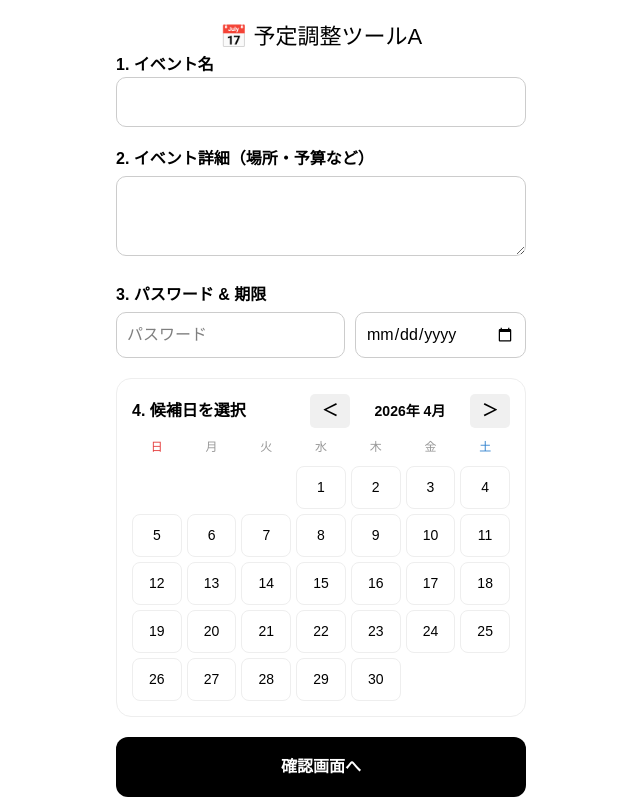
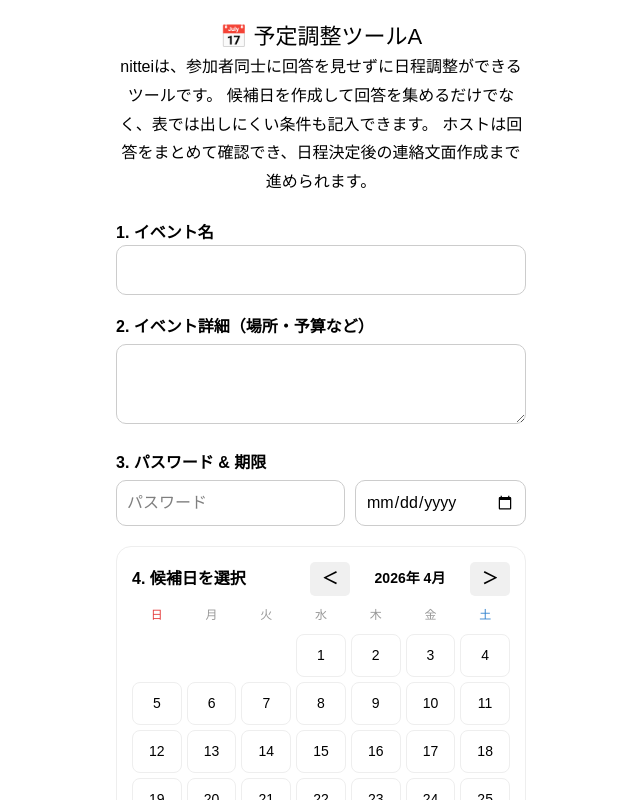
Before and after one commit to tiba28/nittei, a Next.js app: page / in a window 1280 px wide. Shown: the top 800 px of the page, without its empty margins (319-959 px from the left). Built offline with nearby package versions, Linux system fonts and the light colour scheme.

Commit message:
googleカレンダーに接続用のOAuthとホスト向けUIを追加

```diff
--- a/package.json
+++ b/package.json
@@ -10,7 +10,8 @@
   },
   "dependencies": {
     "@google/generative-ai": "^0.24.1",
-    "@supabase/supabase-js": "^2.98.0",
+    "@supabase/auth-helpers-nextjs": "^0.15.0",
+    "@supabase/supabase-js": "^2.103.0",
     "next": "16.1.6",
     "react": "19.2.3",
     "react-dom": "19.2.3",
--- /dev/null
+++ b/src/app/event/[id]/host/calendarsetbutton.tsx
@@ -0,0 +1,34 @@
+'use client'
+
+// auth-helpersの代わりに、基本のsupabase-jsを使う
+import { createClient } from '@supabase/supabase-js'
+
+export default function CalendarSetButton() {
+
+    const supabaseUrl = process.env.NEXT_PUBLIC_SUPABASE_URL!
+    const supabaseKey = process.env.NEXT_PUBLIC_SUPABASE_ANON_KEY!
+    const supabase = createClient(supabaseUrl, supabaseKey)
+
+    const handleConnect = async () => {
+        await supabase.auth.signInWithOAuth({
+            provider: 'google',
+            options: {
+                scopes: 'https://www.googleapis.com/auth/calendar.events',
+                queryParams: {
+                    access_type: 'offline',
+                    prompt: 'consent',
+                },
+                // ログイン後の戻り先                redirectTo: `${window.location.origin}/auth/callback`,
+            },
+        })
+    }
+
+    return (
+        <button
+            onClick={handleConnect}
+            className="bg-blue-600 text-white px-4 py-2 rounded-lg hover:bg-blue-700 transition"
+        >
+            Googleカレンダーと連携して日程を確定する
+        </button>
+    )
+}
--- a/src/app/event/[id]/host/page.tsx
+++ b/src/app/event/[id]/host/page.tsx
@@ -2,6 +2,7 @@
 
 import { useEffect, useMemo, useState } from "react";
 import { useParams } from "next/navigation";
+import CalendarSetButton from './calendarsetbutton';
 
 type AnswerRow = {
     user_name: string;
@@ -537,6 +538,14 @@ export default function HostPage() {
                 </div>
             </section>
 
+            <div className="mt-8 shadow-sm p-4 border rounded-xl">
+                <h2 className="text-lg font-bold mb-2">カレンダー連携</h2>
+                <p className="text-sm text-gray-600 mb-4">
+                    日程を確定すると同時に、自分と参加者のGoogleカレンダーに予定を自動登録します。
+                </p>
+                <CalendarSetButton />
+            </div>
+
             <section
                 style={{
                     border: "1px solid #eee",
--- a/src/app/page.tsx
+++ b/src/app/page.tsx
@@ -84,6 +84,21 @@ export default function CreateEvent() {
         }}
       >
         <h1 style={{ textAlign: "center", fontSize: "22px" }}>📅 予定調整ツールA</h1>
+        <p
+          style={{
+            textAlign: "center",
+            fontSize: "16px",
+            lineHeight: "1.8",
+            margin: "0 auto 24px",
+            maxWidth: "720px",
+          }}
+        >
+          nitteiは、参加者同士に回答を見せずに日程調整ができるツールです。
+          候補日を作成して回答を集めるだけでなく、表では出しにくい条件も記入できます。
+          ホストは回答をまとめて確認でき、日程決定後の連絡文面作成まで進められます。
+        </p>
+
+
         <div style={{ display: "flex", flexDirection: "column", gap: "20px" }}>
           <section>
             <label style={{ fontWeight: "bold" }}>1. イベント名</label>
--- /dev/null
+++ b/src/app/sitemap.ts
@@ -0,0 +1,12 @@
+import type { MetadataRoute } from "next";
+
+export default function sitemap(): MetadataRoute.Sitemap {
+    const baseUrl = "https://nittei-green.vercel.app";
+
+    return [
+        {
+            url: `${baseUrl}/`,
+            lastModified: new Date(),
+        },
+    ];
+}
```
Also changed, not shown: 2 other files (tests, documents, lock files or other folders).
